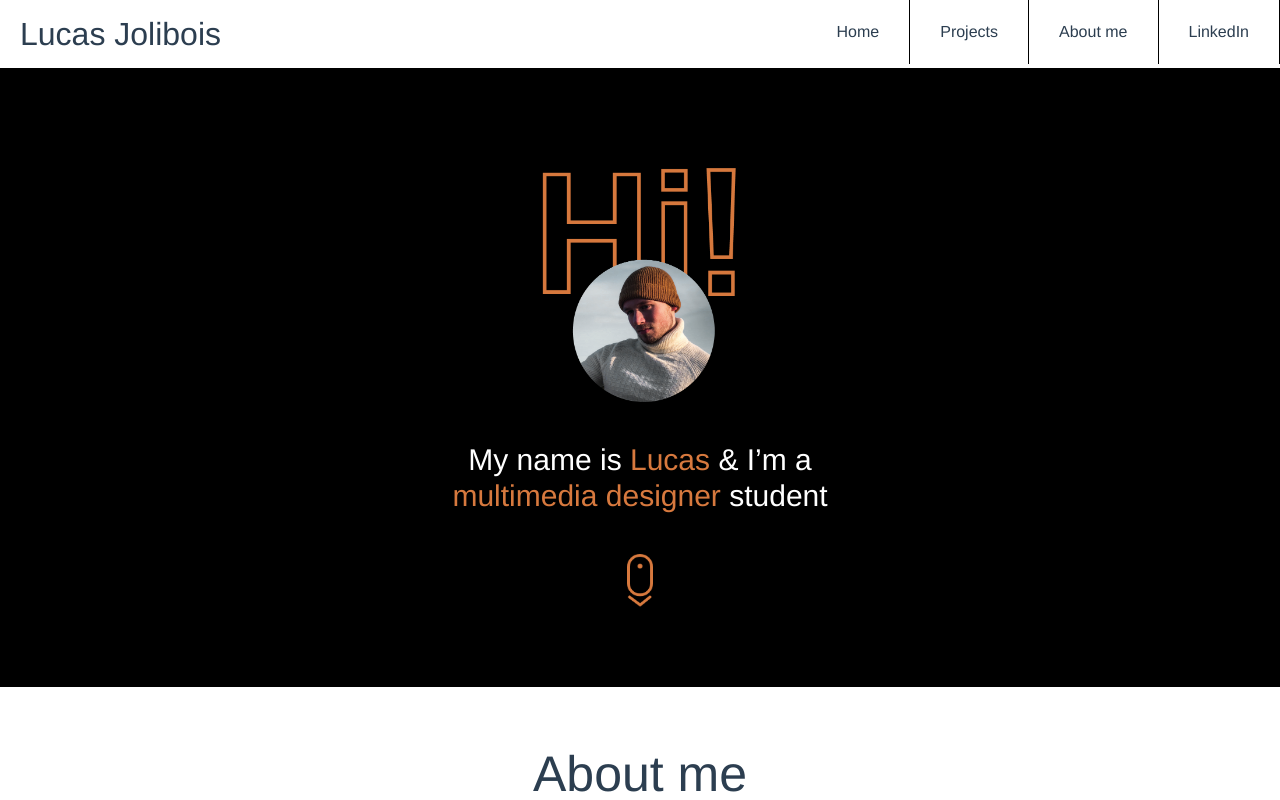
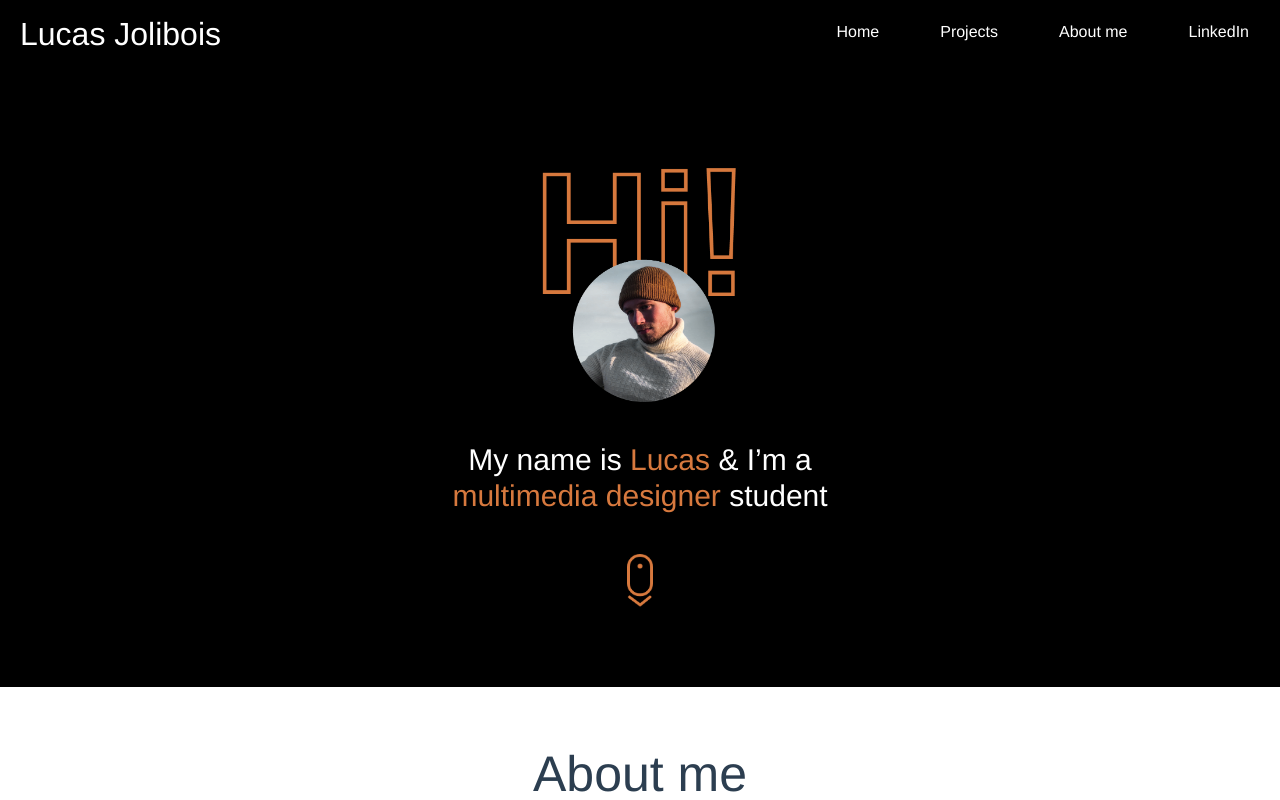
Before and after one commit to lucasjolibois54/portfolio-v4.0, a Vue app: page / in a window 1280 px wide. Shown: the top 800 px of the page. Built offline with nearby package versions, Linux system fonts and the light colour scheme.

Commit message:
Update Home.vue

```diff
--- a/src/views/Home.vue
+++ b/src/views/Home.vue
@@ -1,6 +1,6 @@
 <template>
   <div>
-    <NavBar />
+    <NavBar :class="{ changecolor: scrollPosition > 70 }" class="home" />
     <HelloWorld
       :class="{ changecolor: scrollPosition > 70 }"
       class="home"
```
